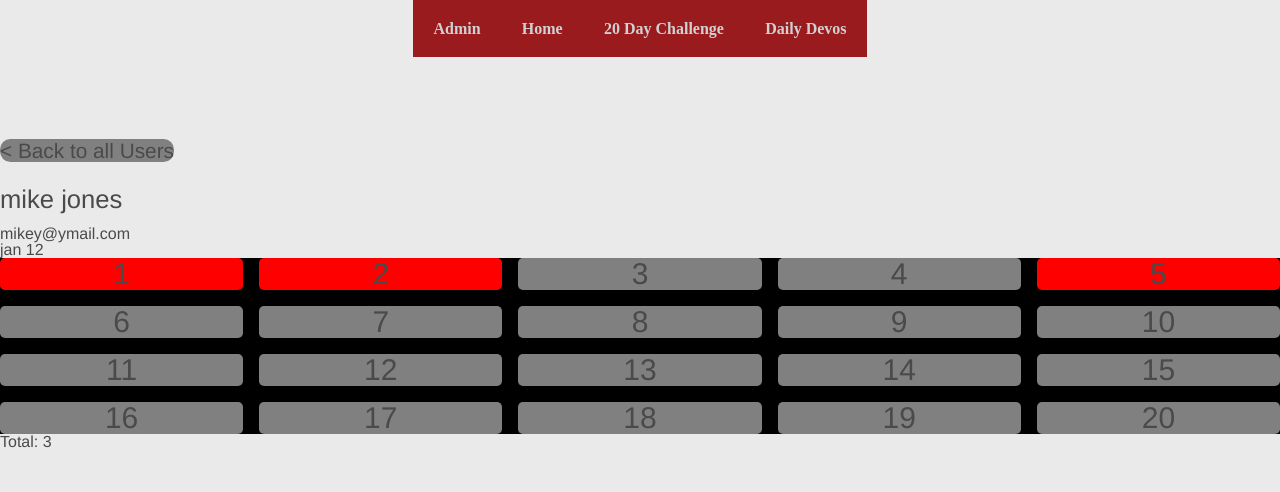
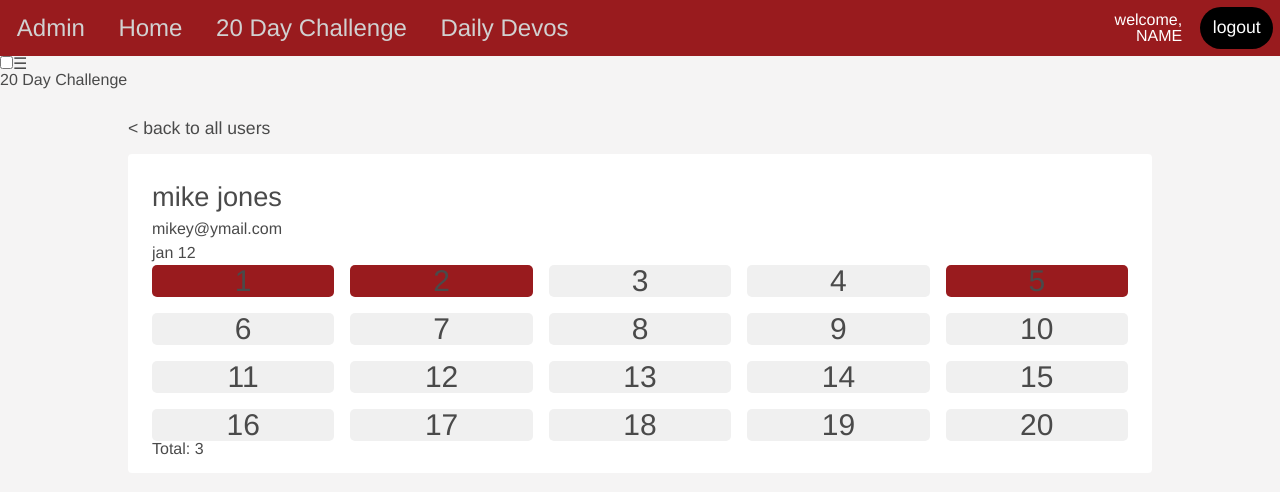
Before and after one commit to AIAUSA/assist-admin, an Angular app: page /userdetail/1 in a window 1280 px wide. Shown: the top 492 px of the page. Built offline with nearby package versions, Linux system fonts and the light colour scheme.

Commit message:
long awaited but still glitchy

```diff
--- a/src/app/app.component.css
+++ b/src/app/app.component.css
@@ -185,7 +185,9 @@ textarea {
 
 
 
+/* raiven styles */
 
+/*
 #head{
   display: block;
   background-color: #991B1E;
@@ -201,6 +203,7 @@ textarea {
 nav {
    width: 100%;
    text-align: center;
+   display: block;
  }
 
 nav a {
@@ -215,9 +218,9 @@ nav a:hover {
 nav li:last-child a {
   border-bottom: none;
 }
-
+*/
 /*-----------------------------------------*/
-
+/*
 .menu {
 	width: 240px;
 	height: 100%;
@@ -249,10 +252,11 @@ nav li:last-child a {
   position: absolute;
   left: 0;
 }
-
+*/
 
 
 /* --------------------- 650px ----------------------*/
+/*
 @media screen and (min-width: 40.625em) {
   body{
     margin-top: 11%;
@@ -290,7 +294,6 @@ nav li:last-child a {
     display: inline-block;
     text-decoration: none;
     padding: 1.29em;
-    color: #fff;
     text-align: center;
     font-family: Lucida Bright;
     font-weight: bold;
@@ -298,6 +301,96 @@ nav li:last-child a {
     color: #D1D1D1;
 
   }
+}
+*/
 
+/* caitlin styles */
+/*
+nav {
+  overflow: auto;
+  background-color: #991B1E;
+  position: fixed;
+  top: 0;
+  width: 100%;
+  font-size: 1.5em;
+}
+nav ul {
+  width: 100%;
+  height: 100%;
+}
+nav ul li a {
+  display: block;
+  color: #D1D1D1;
+  text-decoration: none;
+  padding: .5em 1em;
+}
+.logout {
+  display: block;
+  float: right;
+  color: white;
+  background-color: black;
+  padding: .5em 1em;
+  margin: auto;
+} */
+
+.flex-nav {
+  display: flex;
+  flex-flow: row wrap;
+  justify-content: flex-start;
+  align-items: stretch;
+  min-height: 3.5em;
+  width: 100%;
+  background-color: #991B1E;
+  color: #D1D1D1;
+  position: fixed;
+  top: 0;
+}
+.flex-nav div {
+  display: flex;
+  align-items: center;
+  padding: 0em .7em;
+  font-size: 1.5em;
+  transition: color .1s;
+}
+.flex-nav div:hover {
+  cursor: pointer;
+  color: white;
+  transition: color .2s;
+}
+.flex-nav div:focus {
+  outline: none;
+}
+.active-nav {
+  color: white;
+  border-top: .2em solid #991B1E;
+  border-bottom: .2em solid white;
+}
+.welcome {
+  margin-left: auto!important;
+  font-size: 1em!important;
+  text-align: right;
+  color: white;
+}
+.logout {
+  background-color: black;
+  color: white;
+  margin: .4em;
+  font-size: 1.1em!important;
+  border-radius: 2em;
+}
+
+/* 542 */
+@media screen and (min-width: 27.375em) {
+/*   #head {
+    display: none;
+  }
+  nav ul li {
+    display: block;
+    float: left;
+  }
+  nav ul li a  {
+    text-align: center;
+    padding: .5em 1em;
+  } */
 
 }
--- a/src/app/app.component.html
+++ b/src/app/app.component.html
@@ -1,16 +1,15 @@
 <input type="checkbox" id="menuToggle">
 <label for="menuToggle" class="menu-icon">&#9776;</label>
 
-<nav class="menu">
-	<ul>
-    	<li><a routerLink="/dashboard">Admin</a></li>
-        <li><a routerLink="/dashboard">Home</a></li>
-        <li><a routerLink="/twentyday">20 Day Challenge</a></li>
-        <li><a routerLink="/devodash">Daily Devos</a></li>
-    </ul>
-</nav>
+<div class="flex-nav">
+    <div routerLink="/dashboard" routerLinkActive="active-nav">Admin</div>
+    <div routerLink="/dashboard" routerLinkActive="active-nav">Home</div>
+    <div routerLink="/twentyday" routerLinkActive="active-nav">20 Day Challenge</div>
+    <div routerLink="/devodash" routerLinkActive="active-nav">Daily Devos</div>
+    <div class="welcome">welcome,<br>NAME</div>
+    <div class="logout">logout</div>
+</div>
+
 <div id="head">20 Day Challenge</div>
 
-<body id="page">
-  <router-outlet></router-outlet>
-</body>
+<router-outlet></router-outlet>
--- a/src/app/twentyday-dash/twentyday-dash.component.css
+++ b/src/app/twentyday-dash/twentyday-dash.component.css
@@ -56,6 +56,7 @@ table {
   border-collapse: collapse;
   border-radius: 15px;
   width: 100%;
+  margin-top: .5em;
 }
 
 th {
@@ -79,7 +80,7 @@ tfoot tr:last-child td {
 }
 
 table tr:nth-child(odd) {
-  background-color: #F5F4F4;
+  background-color: #EAEAEA;
 }
 table tr:nth-child(even) {
   background-color:white;
--- a/src/app/twentyday-dash/twentyday-dash.component.html
+++ b/src/app/twentyday-dash/twentyday-dash.component.html
@@ -1,5 +1,6 @@
 <section>
   <h2> Users </h2>
+  <span>Users with your coach code:</span>
   <table id="users">
     <tr>
       <th>Name</th>
--- a/src/app/userday-details/userday-details.component.css
+++ b/src/app/userday-details/userday-details.component.css
@@ -1,19 +1,23 @@
 #back {
-  background-color: grey;
-  border-radius: 0.5em;
-  font-size: 1.3em; /* triall size */
+  color: #4a4a4a;
+  font-size: 1.1em; /* triall size */
   cursor: pointer;
+}
 
+.card {
+  background-color: white;
+  border-radius: .25em;
+  margin: 1em 0em;
+  padding: 1em 1.5em;
 }
 /* ------------------------------ day grid -------------------------- */
 #grid-container {
   display: grid;
   grid-gap: 1em;
   grid-template-columns: auto auto auto auto auto;
-  background-color: black;
 }
 #grid-item {
-  background-color: grey;
+  background-color: #F0F0F0;
   border-radius: 5px;
   padding: 1px 1px; /* size of squares */
   font-size: 30px;
--- a/src/app/userday-details/userday-details.component.html
+++ b/src/app/userday-details/userday-details.component.html
@@ -1,15 +1,17 @@
-<div *ngIf="user">
-  <a id ="back" (click)="goBack()">< Back to all Users</a>
+<section>
+<a id ="back" (click)="goBack()">< back to all users</a>  <!-- need to get icon for arrow -->
+<div class="card" *ngIf="user">
   <h2>{{ user.name }}</h2>
   <ul>
-    <li> {{ user.email }}</li>
-    <li> {{ user.active }}</li>
+    <li class="text"> {{ user.email }}</li>
+    <li class="text"> {{ user.active }}</li>
   </ul>
 
   <div id="grid-container">
     <div id="grid-item" [ngStyle]="{'background-color':getColor(number)}" *ngFor="let number of [1,2,3,4,5,6,7,8,9,10,11,12,13,14,15,16,17,18,19,20]">{{number}}</div>
   </div>
 
-  <a > Total: {{user.total}} </a>
+  <span class="text"> Total: {{user.total}} </span>
 
 </div>
+</section>
--- a/src/app/userday-details/userday-details.component.ts
+++ b/src/app/userday-details/userday-details.component.ts
@@ -136,7 +136,7 @@ export class UserdayDetailsComponent implements OnInit {
                 result += 1;
                 if(day === result){
                   result=0;
-                  return 'red';
+                  return '#991B1E';
                 }
                 else{
                   result=0;
@@ -146,7 +146,7 @@ export class UserdayDetailsComponent implements OnInit {
                 result += 2;
                 if(day === result){
                   result=0;
-                  return 'red';
+                  return '#991B1E';
                 }
                 else{
                   result=0;
@@ -156,7 +156,7 @@ export class UserdayDetailsComponent implements OnInit {
                 result += 3;
                 if(day === result){
                   result=0;
-                  return 'red';
+                  return '#991B1E';
                 }
                 else{
                   result=0;
@@ -166,7 +166,7 @@ export class UserdayDetailsComponent implements OnInit {
                 result += 4;
                 if(day === result){
                   result=0;
-                  return 'red';
+                  return '#991B1E';
                 }
                 else{
                   result=0;
@@ -176,7 +176,7 @@ export class UserdayDetailsComponent implements OnInit {
                 result += 5;
                 if(day === result){
                   result=0;
-                  return 'red';
+                  return '#991B1E';
                 }
                 else{
                   result=0;
@@ -186,7 +186,7 @@ export class UserdayDetailsComponent implements OnInit {
                 result += 6;
                 if(day === result){
                   result=0;
-                  return 'red';
+                  return '#991B1E';
                 }
                 else{
                   result=0;
@@ -196,7 +196,7 @@ export class UserdayDetailsComponent implements OnInit {
                 result += 7;
                 if(day === result){
                   result=0;
-                  return 'red';
+                  return '#991B1E';
                 }
                 else{
                   result=0;
@@ -206,7 +206,7 @@ export class UserdayDetailsComponent implements OnInit {
                 result += 8;
                 if(day === result){
                   result=0;
-                  return 'red';
+                  return '#991B1E';
                 }
                 else{
                   result=0;
@@ -216,7 +216,7 @@ export class UserdayDetailsComponent implements OnInit {
                 result += 9;
                 if(day === result){
                   result=0;
-                  return 'red';
+                  return '#991B1E';
                 }
                 else{
                   result=0;
@@ -228,7 +228,7 @@ export class UserdayDetailsComponent implements OnInit {
                 console.log('result is '+ result);
                 if(day === result){
                   result=0;
-                  return 'red';
+                  return '#991B1E';
                 }
                 else{
                   result=0;
@@ -238,7 +238,7 @@ export class UserdayDetailsComponent implements OnInit {
                 result += 11;
                 if(day === result){
                   result=0;
-                  return 'red';
+                  return '#991B1E';
                 }
                 else{
                   result=0;
@@ -248,7 +248,7 @@ export class UserdayDetailsComponent implements OnInit {
                 result += 12;
                 if(day === result){
                   result=0;
-                  return 'red';
+                  return '#991B1E';
                 }
                 else{
                   result=0;
@@ -258,7 +258,7 @@ export class UserdayDetailsComponent implements OnInit {
                 result += 13;
                 if(day === result){
                   result=0;
-                  return 'red';
+                  return '#991B1E';
                 }
                 else{
                   result=0;
@@ -268,7 +268,7 @@ export class UserdayDetailsComponent implements OnInit {
                 result += 14;
                 if(day === result){
                   result=0;
-                  return 'red';
+                  return '#991B1E';
                 }
                 else{
                   result=0;
@@ -278,7 +278,7 @@ export class UserdayDetailsComponent implements OnInit {
                 result += 15;
                 if(day === result){
                   result=0;
-                  return 'red';
+                  return '#991B1E';
                 }
                 else{
                   result=0;
@@ -288,7 +288,7 @@ export class UserdayDetailsComponent implements OnInit {
                 result += 16;
                 if(day === result){
                   result=0;
-                  return 'red';
+                  return '#991B1E';
                 }
                 else{
                   result=0;
@@ -298,7 +298,7 @@ export class UserdayDetailsComponent implements OnInit {
                 result += 17;
                 if(day === result){
                   result=0;
-                  return 'red';
+                  return '#991B1E';
                 }
                 else{
                   result=0;
@@ -308,7 +308,7 @@ export class UserdayDetailsComponent implements OnInit {
                 result += 18;
                 if(day === result){
                   result=0;
-                  return 'red';
+                  return '#991B1E';
                 }
                 else{
                   result=0;
@@ -318,7 +318,7 @@ export class UserdayDetailsComponent implements OnInit {
                 result += 19;
                 if(day === result){
                   result=0;
-                  return 'red';
+                  return '#991B1E';
                 }
                 else{
                   result=0;
@@ -328,7 +328,7 @@ export class UserdayDetailsComponent implements OnInit {
                 result += 20;
                 if(day === result){
                   result=0;
-                  return 'red';
+                  return '#991B1E';
                 }
                 else{
                   result=0;
--- a/src/styles.css
+++ b/src/styles.css
@@ -187,19 +187,25 @@ textarea {
 
 body {
   font-family: "helvetica neue", "Arial";
-  background-color: #EAEAEA;
+  background-color: #F5F4F4;
   color: #4A4A4A;
+  padding-top: 3.5em;
 }
 
 section {
   width: 90%;
   margin-left: auto;
   margin-right: auto;
+  padding-top: 2em;
 }
 
 h2 {
-  font-size: 1.6em;
-  margin: 1em 0em .5em;
+  font-size: 1.7em;
+  padding: .5em 0em .25em;
+}
+
+.text {
+  padding: .25em 0em;
 }
 
 /* 542 */
```
Also changed, not shown: src/index.html (+3 -4 lines).
